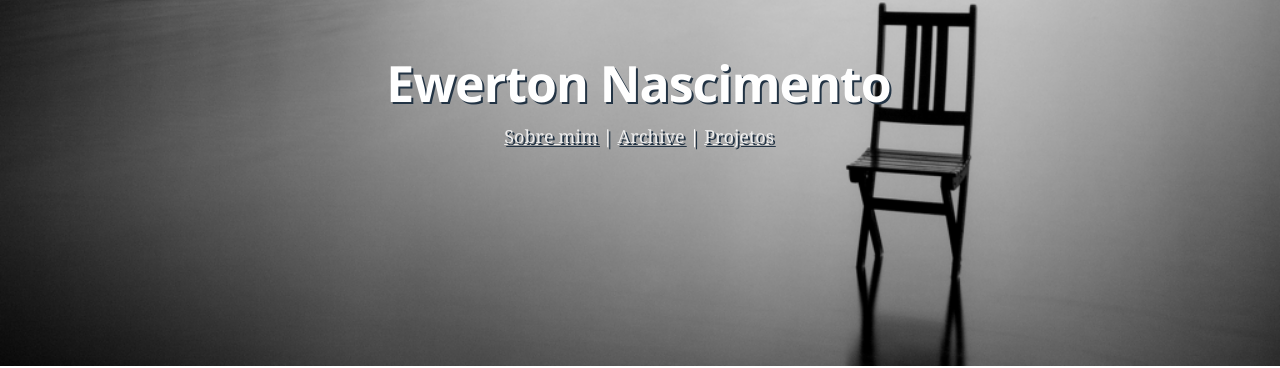
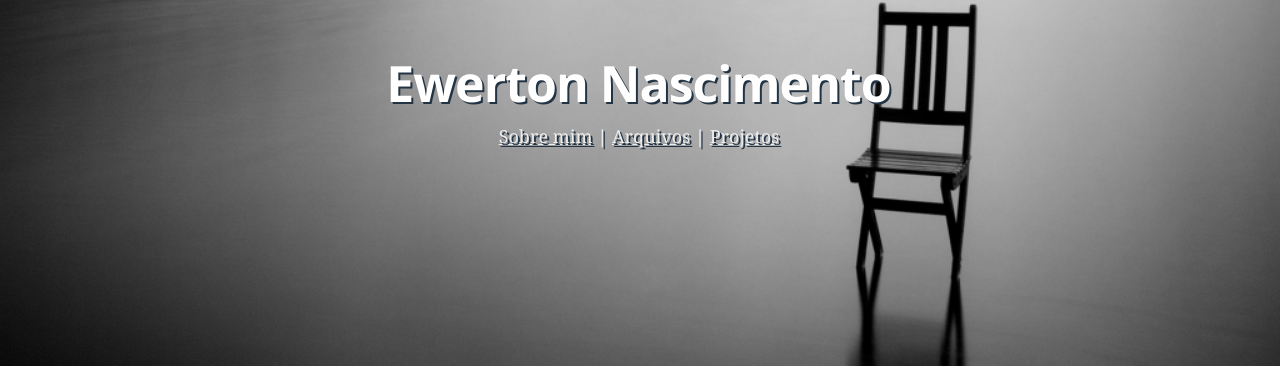
Before and after one commit to mjmendo/mjmendo.github.io, a Jekyll site: the page built from index.html, in a window 1280 px wide. Shown: the part 174-542 px from the top of the page. Built offline with Jekyll 4.4.1, drawn with Linux system fonts in a browser that asks for light colours; Markdown is read by kramdown in place of the engine named in the settings; the list of posts is cut into pages by our own code.

Commit message:
Update index.html

```diff
--- a/index.html
+++ b/index.html
@@ -20,7 +20,7 @@ archives: 'archives.html'
                 {{ site.description }}
                 {% if page.about %}
                 <a href='{{site.baseurl}}{{ page.about }}'> Sobre mim</a> |
-                {% if page.archives %} <a href='{{ site.baseurl }}{{ page.archives }}'> Archive</a>{% endif %} |
+                {% if page.archives %} <a href='{{ site.baseurl }}{{ page.archives }}'> Arquivos</a>{% endif %} |
                 <a href='projects'> Projetos</a>
                 {% endif %}
             </h2>
```
